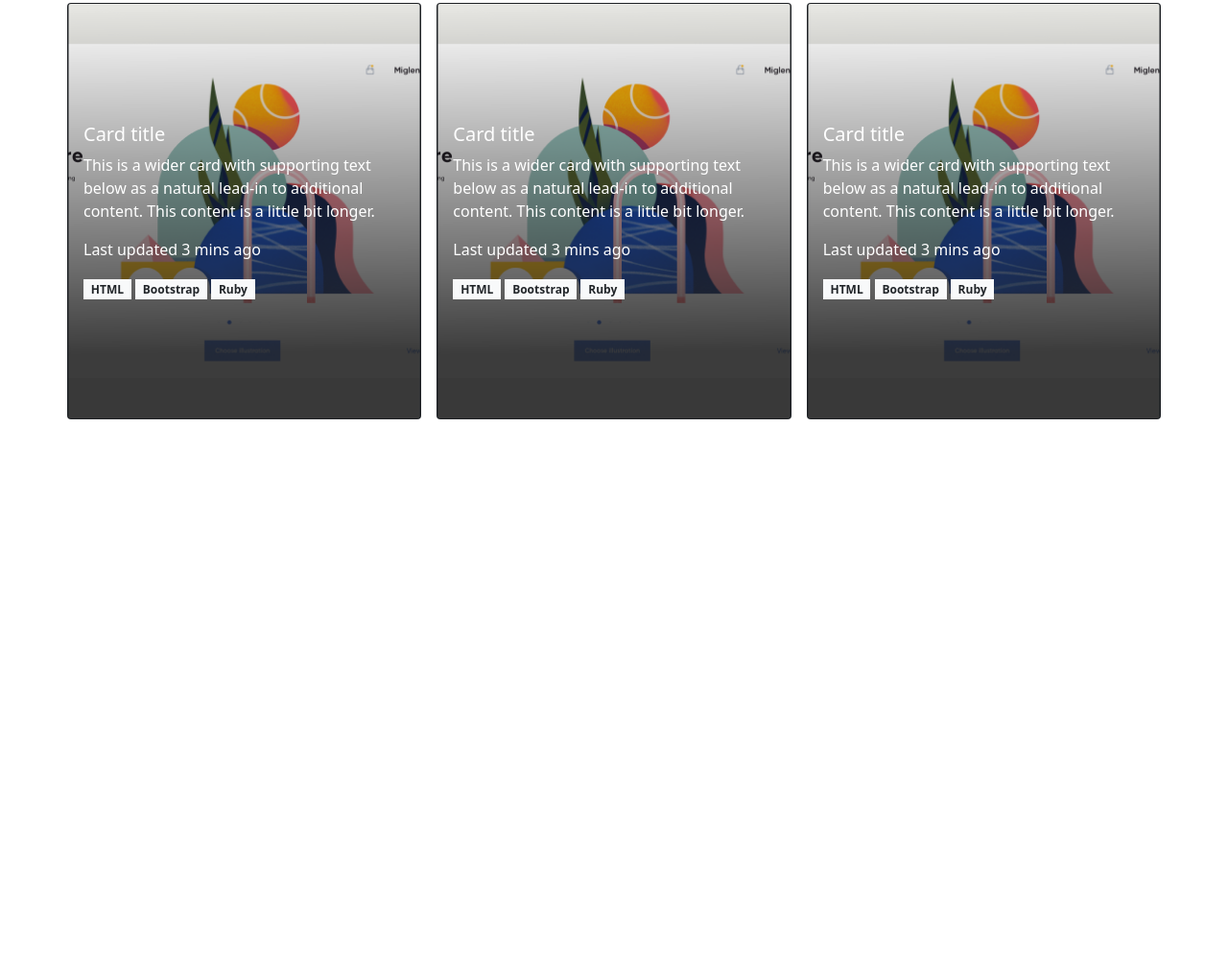
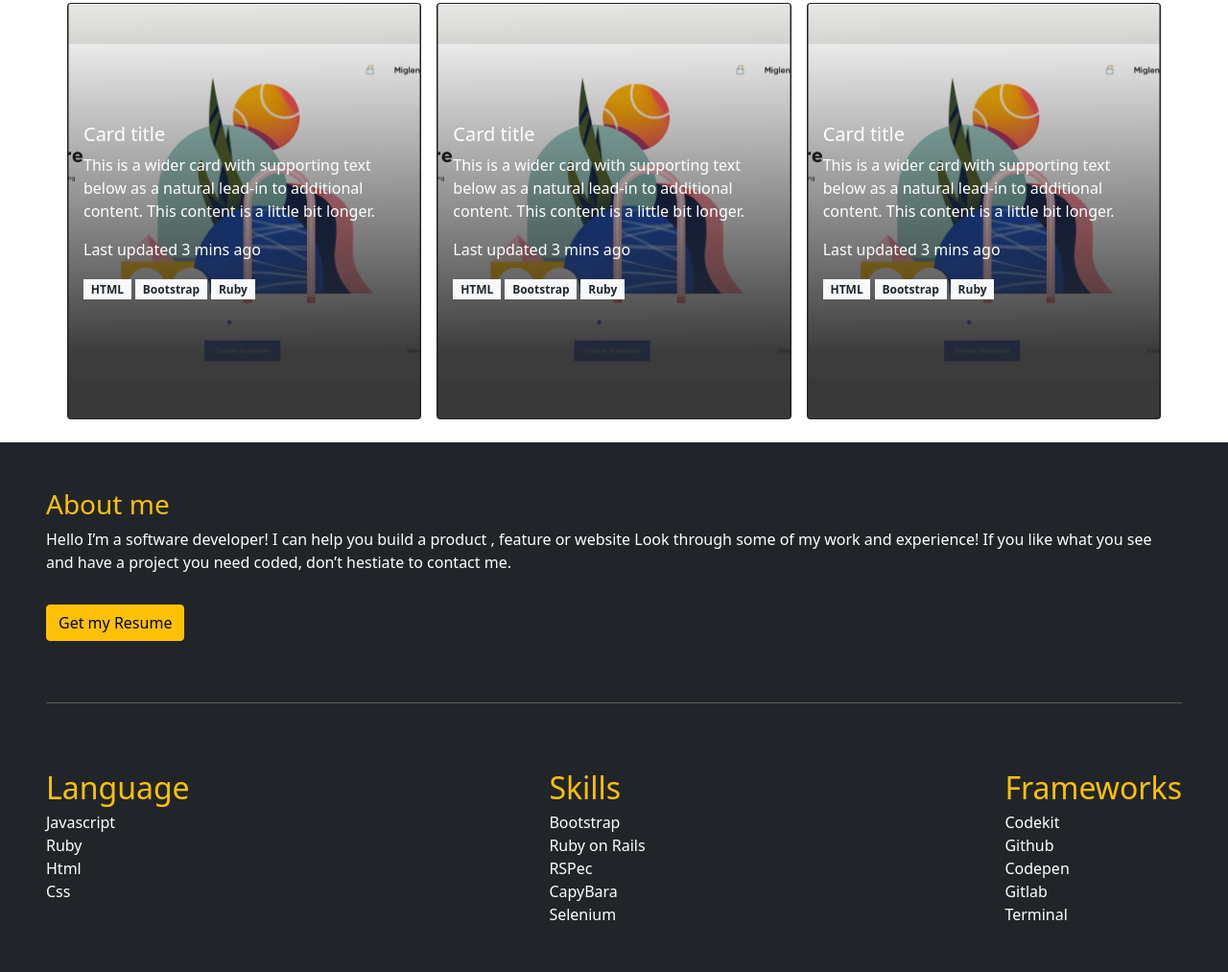
Before and after one commit to franciscoPonceDev/Portfolio-Bootstrap, a website: page index.html in a window 1280 px wide. Shown: the part 1335-2348 px from the top of the page at 96% size. Before the commit the page ends 1796 px from the top, so only its background shows below. Drawn offline with nearby package versions, Linux system fonts and the light colour scheme.

Commit message:
Add and style about section

```diff
--- a/index.html
+++ b/index.html
@@ -163,6 +163,41 @@
             </div>
         </div>
     </section>
+    <section id="About" class="bg-dark text-white px-5">
+        <div class="py-5 border-bottom-2">
+            <h3 class="text-warning">About me</h3>
+            <p>Hello I’m a software developer! I can help you build a product , feature or website Look through some of my work and experience! If you like what you see and have a project you need coded, don’t hestiate to contact me.</p>
+            <button type="button" class="mt-3 btn btn-warning">Get my Resume</button>
+        </div>
+        <hr>
+        <div class="text-center py-5">
+            <ul class="list-group d-flex flex-row justify-content-between text-warning" id="skills-set">
+                <li class="list-unstyled fs-2">Language<ul class="p-0 text-start">
+                        <li class="list-unstyled fs-6 text-white">Javascript</li>
+                        <li class="list-unstyled fs-6 text-white">Ruby</li>
+                        <li class="list-unstyled fs-6 text-white">Html</li>
+                        <li class="list-unstyled fs-6 text-white">Css</li>
+                    </ul>
+                </li>
+                <li class="list-unstyled fs-2 text-start">Skills<ul class="p-0 text-start">
+                        <li class="list-unstyled fs-6 text-white">Bootstrap</li>
+                        <li class="list-unstyled fs-6 text-white">Ruby on Rails</li>
+                        <li class="list-unstyled fs-6 text-white">RSPec</li>
+                        <li class="list-unstyled fs-6 text-white">CapyBara</li>
+                        <li class="list-unstyled fs-6 text-white">Selenium</li>
+                    </ul>
+                </li>
+                <li class="list-unstyled fs-2">Frameworks<ul class="p-0 text-start">
+                    <li class="list-unstyled fs-6 text-white">Codekit</li>
+                    <li class="list-unstyled fs-6 text-white">Github</li>
+                    <li class="list-unstyled fs-6 text-white">Codepen</li>
+                    <li class="list-unstyled fs-6 text-white">Gitlab</li>
+                    <li class="list-unstyled fs-6 text-white">Terminal</li>
+                    </ul>
+                </li>
+            </ul>
+        </div>
+    </section>
 
 
 
```
